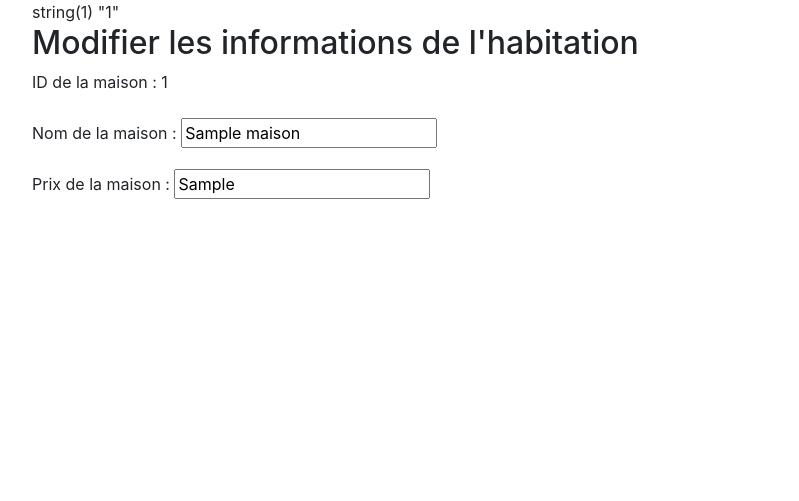
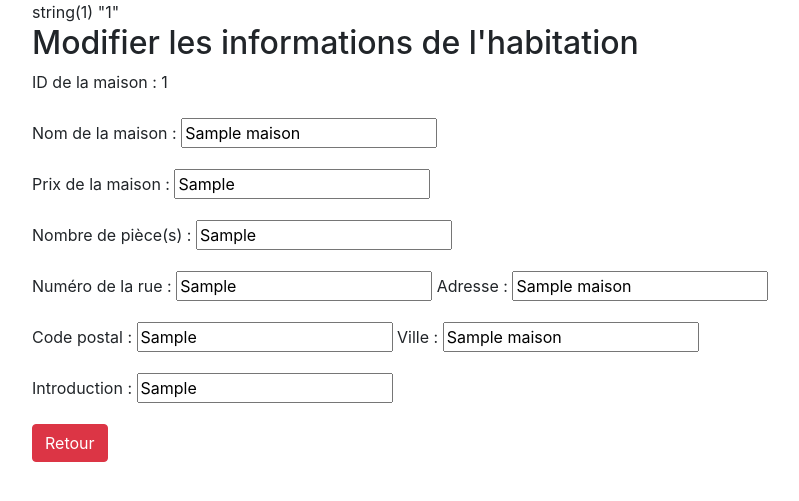
Before and after one commit to Willremi/Groupe6, a PHP site: page /src/views/modifMaison.php?id=1 in a window 1280 px wide. Shown: the part 56-557 px from the top of the page, without its empty margins (53-852 px from the left). Run offline with PHP 8.4, Linux system fonts and the light colour scheme; tables that the repository leaves empty hold one stand-in row (values such as "Sample post"); some libraries are stand-ins or nearby versions.

Commit message:
maj modifMaison.php

```diff
--- a/PHP/projetImmo/index.php
+++ b/PHP/projetImmo/index.php
@@ -53,7 +53,7 @@ while ($data = $reqSelect->fetchObject()) {
                 <h5 class="card-title"><?= $maison->nomMaison ?></h5>
                 <p class="card-text"><?= $maison->resumeMaison ?></p>
                 <div class="row">
-                    <a href="./detail.php">
+                    <a href="src/views/description.php?id=<?= $maison->idMaison ?>">
                         <span class="btn btn-outline-secondary">Voir +</span>
                     </a>
                 </div>
--- a/PHP/projetImmo/src/views/modifMaison.php
+++ b/PHP/projetImmo/src/views/modifMaison.php
@@ -73,6 +73,28 @@ if(isset($_GET['empty'])){
         <label for="prixMaison">Prix de la maison : </label>
         <input type="text" name="prixMaison" id="prixMaison" value="<?= $dataHouse->Prix; ?>">
     </div>
+    <div class="form-group">
+        <label for="nbPieces">Nombre de pièce(s) : </label>
+        <input type="text" name="nbPieces" id="nbPieces" value="<?= $dataHouse->nbPiece; ?>">
+    </div>
+    <div class="form-group">
+        <label for="numRue">Numéro de la rue : </label>
+        <input type="text" name="numRue" id="numRue" value="<?= $dataHouse->Rue; ?>">
+        <label for="nomRue">Adresse : </label>
+        <input type="text" name="nomRue" id="nomRue" value="<?= $dataHouse->Adresse; ?>">
+    </div>
+    <div class="form-group">
+        <label for="cpVille">Code postal : </label>
+        <input type="text" name="cpVille" id="cpVille" value="<?= $dataHouse->cp; ?>">
+        <label for="nomVille">Ville : </label>
+        <input type="text" name="nomVille" id="nomVille" value="<?= $dataHouse->Ville; ?>">
+    </div>
+    <div class="form-group">
+        <label for="resumeMaison">Introduction : </label>
+        <input type="text" name="resumeMaison" id="resumeMaison" value="<?= $dataHouse->intro; ?>">
+    </div>
+
 </form>
+<a href="gererMesBiens.php"><button type="button" class="btn btn-danger">Retour</button></a>
 <?php
 footer();
```
